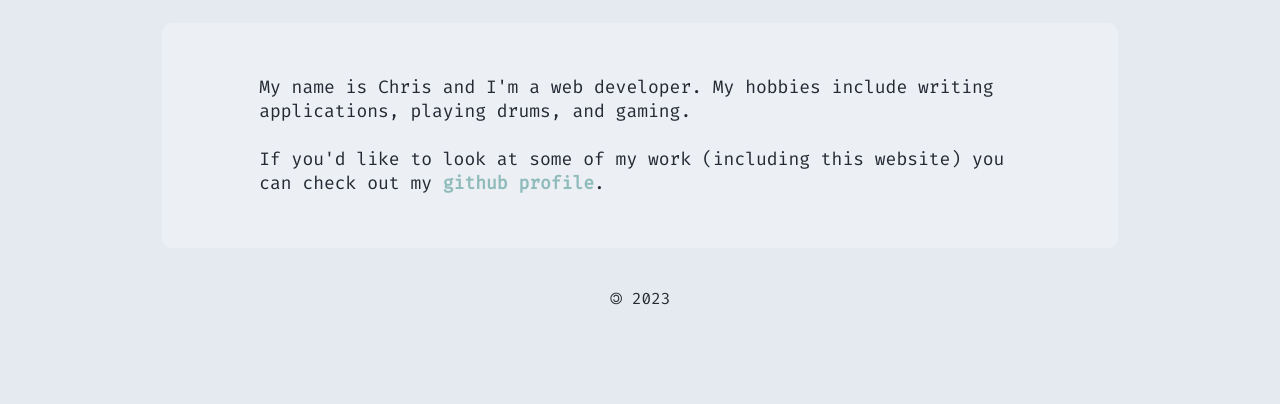
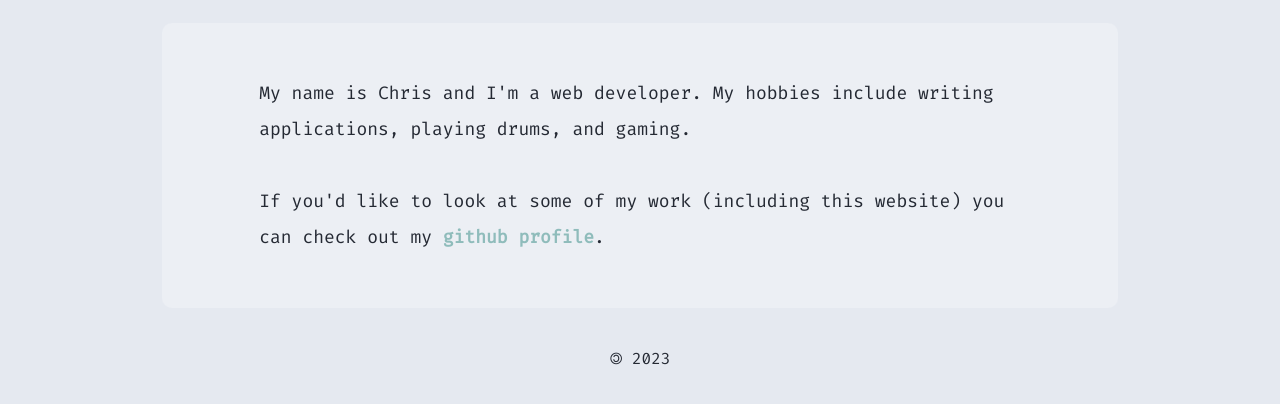
Before and after one commit to chris-dykes-j/chris-dykes-j.github.io, a plain HTML site: page about.html in a window 1280 px wide. Shown: the part 384-788 px from the top of the page. Drawn offline with Linux system fonts and the light colour scheme.

Commit message:
Update CSS

```diff
--- a/css/styles.css
+++ b/css/styles.css
@@ -152,9 +152,13 @@ html, body {
 #page-content {
     margin: 2.5% auto;
     width: 85%;
-    justify-content: center;
     white-space: pre-line;
     font-size: large;
+    line-height: 2;
+}
+
+#page-content a:visited {
+    color: var(--miku);
 }
 
 .entry-image {
```
